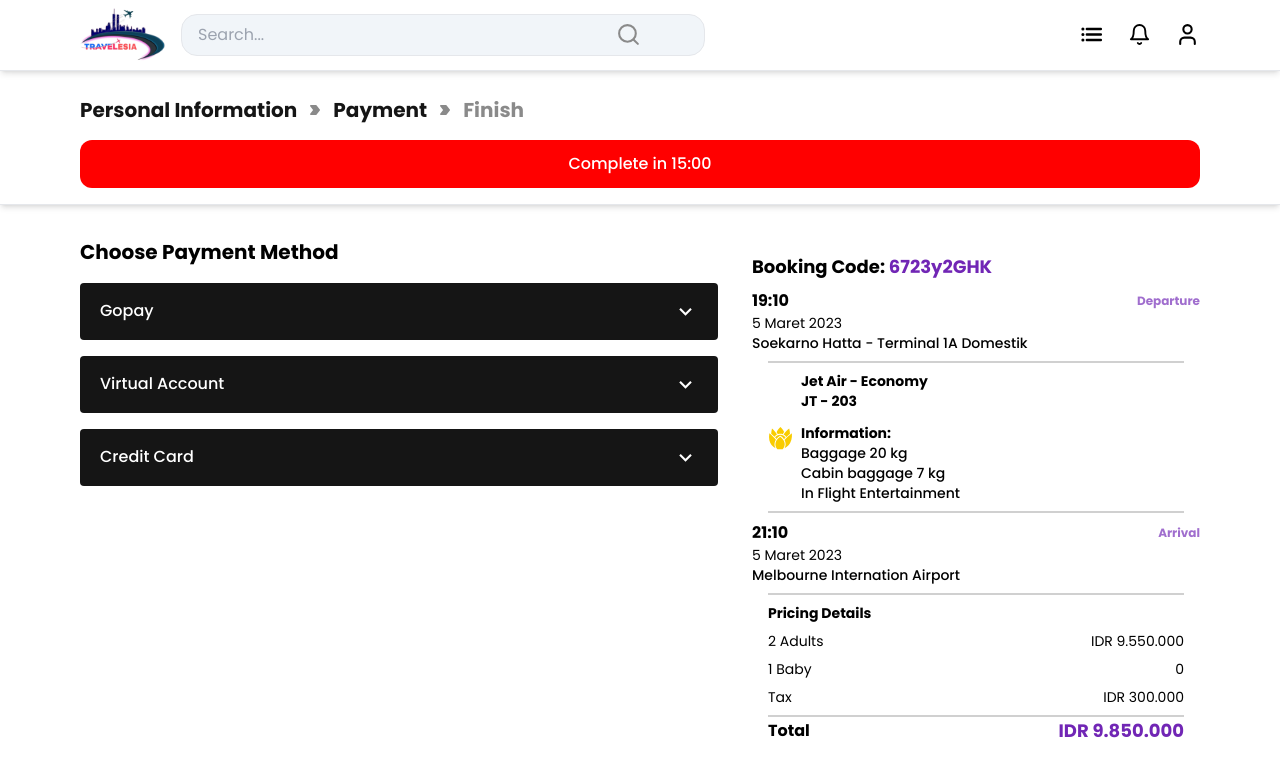
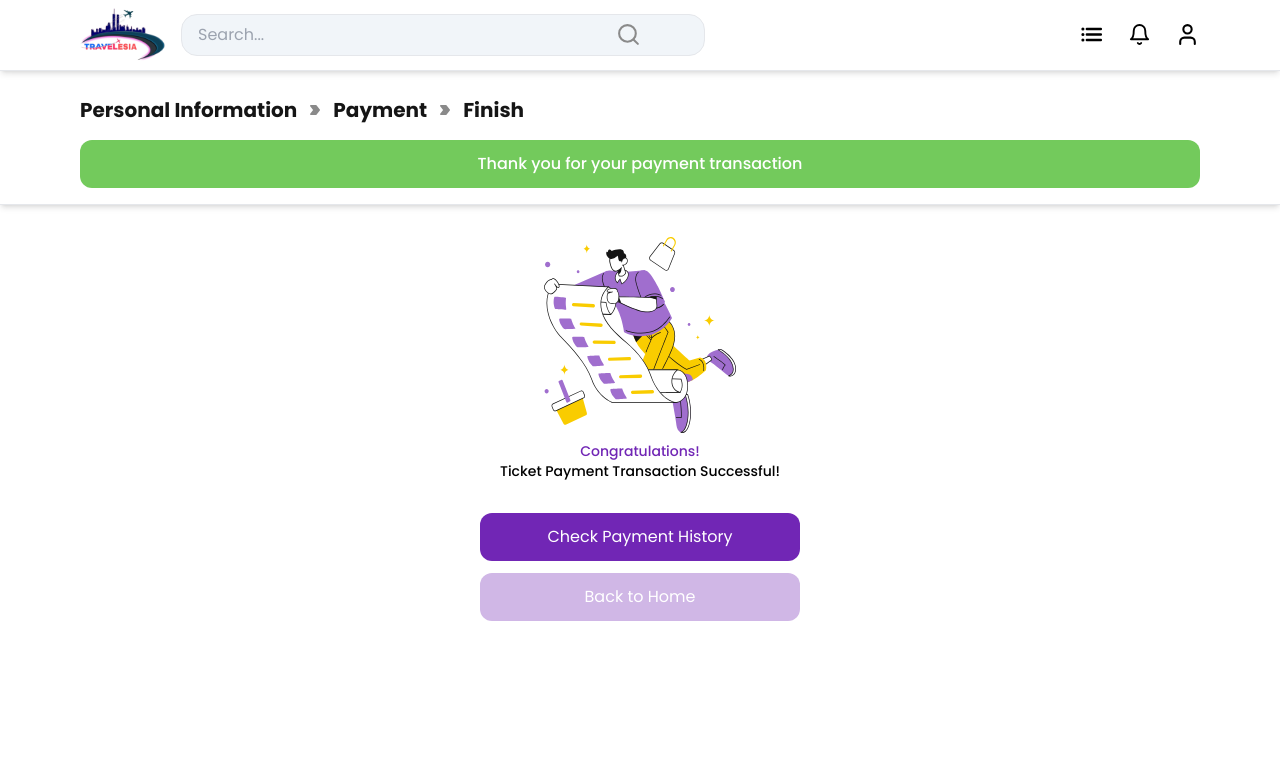
Before and after one commit to arfindwio/Travelesia-FE, a Next.js app: page /payment/success in a window 1280 px wide. Shown: the top 776 px of the page. Built offline with nearby package versions, Linux system fonts and the light colour scheme.

Commit message:
feat: add payment success page

```diff
--- a/src/app/account/setting/page.tsx
+++ b/src/app/account/setting/page.tsx
@@ -18,15 +18,15 @@ const Profile = () => {
               <h4 className="mb-3 text-center text-2xl font-bold">Change Password</h4>
               <div className="flex flex-col">
                 <label htmlFor="oldPassword">Enter Old Password</label>
-                <input type="password" id="oldPassword" value="budi@gmail.com" className="rounded-2xl border-2 px-4 py-2 outline-none focus:border-primary-3" />
+                <input type="password" id="oldPassword" value="" placeholder="***********" className="rounded-2xl border-2 px-4 py-2 outline-none focus:border-primary-3" />
               </div>
               <div className="flex flex-col">
                 <label htmlFor="newPassword">Enter New Password</label>
-                <input type="password" id="newPassword" value="budi@gmail.com" className="rounded-2xl border-2 px-4 py-2 outline-none focus:border-primary-3" />
+                <input type="password" id="newPassword" value="" placeholder="***********" className="rounded-2xl border-2 px-4 py-2 outline-none focus:border-primary-3" />
               </div>
               <div className="flex flex-col">
                 <label htmlFor="confirmNewPassword">Confirm New Password</label>
-                <input type="password" id="confirmNewPassword" value="budi@gmail.com" className="rounded-2xl border-2 px-4 py-2 outline-none focus:border-primary-3" />
+                <input type="password" id="confirmNewPassword" value="" placeholder="***********" className="rounded-2xl border-2 px-4 py-2 outline-none focus:border-primary-3" />
               </div>
               <button className="rounded-full bg-primary py-3 text-base font-bold text-neutral-5 hover:bg-primary-hover">Change Password</button>
             </div>
--- /dev/null
+++ b/src/app/payment/success/page.tsx
@@ -0,0 +1,45 @@
+import Image from "next/image";
+import Link from "next/link";
+
+// Components
+import Navbar from "@/components/Navbar";
+
+// Icons
+import { TbArrowBadgeRightFilled } from "react-icons/tb";
+
+const PaymentSuccess = () => {
+  return (
+    <>
+      <Navbar />
+      <div className="flex w-full flex-col gap-4 border-b bg-neutral-5 px-20 pb-4 pt-24 shadow-md">
+        <div className="flex items-center gap-2">
+          <h2 className="text-xl font-bold text-neutral-1">Personal Information</h2>
+          <TbArrowBadgeRightFilled size={20} className="text-neutral-3" />
+          <h2 className="text-xl font-bold text-neutral-1">Payment</h2>
+          <TbArrowBadgeRightFilled size={20} className="text-neutral-3" />
+          <h2 className="text-xl font-bold text-neutral-1">Finish</h2>
+        </div>
+        <div className="w-full rounded-xl bg-alert-green p-3 text-center">
+          <p className="text-base font-medium text-neutral-5">Thank you for your payment transaction</p>
+        </div>
+      </div>
+      <div className="mx-auto flex flex-col items-center justify-center gap-2 py-8">
+        <Image src="/paymentSuccessLogo.svg" alt="Payment Success" width={1} height={1} className="w-[15%]" />
+        <div className="w-full text-center">
+          <p className="text-sm font-medium text-primary">Congratulations!</p>
+          <p className="text-sm font-medium">Ticket Payment Transaction Successful!</p>
+        </div>
+        <div className="mx-auto mt-6 flex w-full flex-col items-center justify-center gap-3">
+          <Link href="/history" className="w-[20rem] rounded-xl bg-primary py-3 text-center text-neutral-5">
+            Check Payment History
+          </Link>
+          <Link href="/" className="w-[20rem] rounded-xl bg-primary-4 py-3 text-center text-neutral-5">
+            Back to Home
+          </Link>
+        </div>
+      </div>
+    </>
+  );
+};
+
+export default PaymentSuccess;
--- a/src/components/FilterButton/SortFilterButton.tsx
+++ b/src/components/FilterButton/SortFilterButton.tsx
@@ -107,7 +107,7 @@ const SortFilterButton: React.FC = () => {
             </div>
           </div>
           <div onClick={() => handleFilter("latest arrival")} className={`${filter === "latest arrival" ? `bg-primary text-neutral-5` : ""} flex w-[18rem] cursor-pointer hover:bg-primary hover:text-neutral-5`}>
-            <div className="justify-betwee mx-3 flex w-full items-center">
+            <div className="mx-3 flex w-full items-center justify-between border-b-2 py-2">
               <p className="text-sm">
                 <span className="font-bold">Arrival </span>- Latest
               </p>
```
Also changed, not shown: public/paymentSuccessLogo.svg (added).
